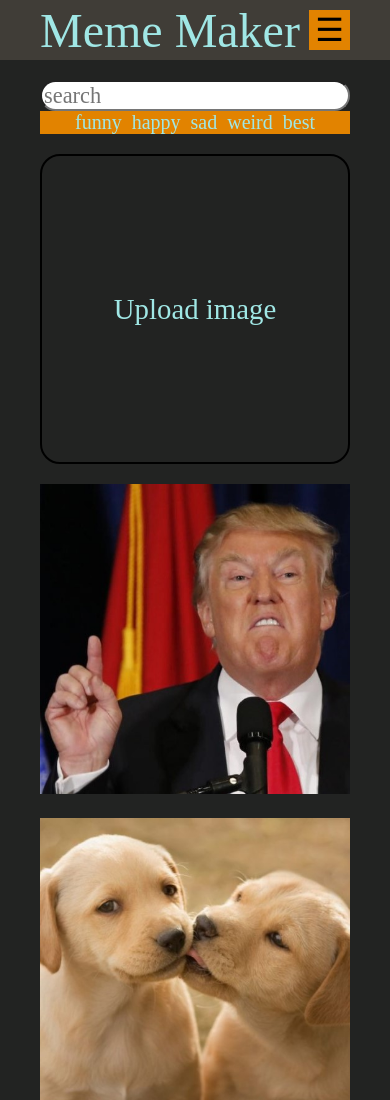
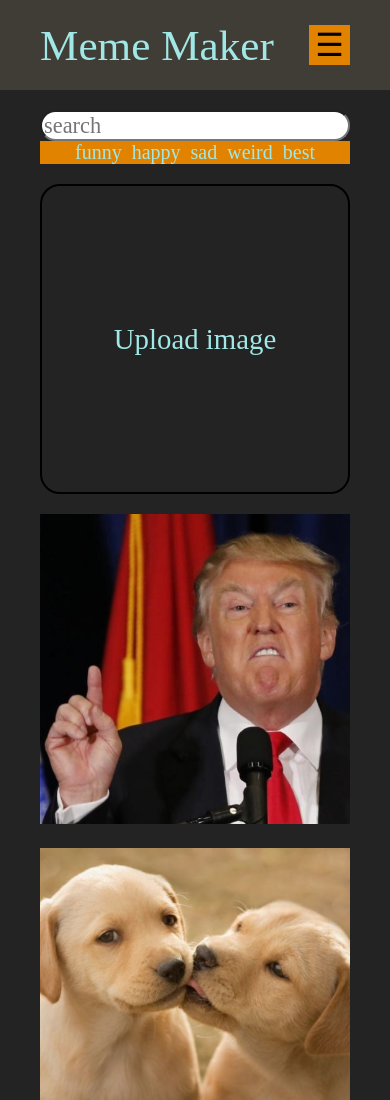
Before and after one commit to lironhefcode/meme-maker, a plain HTML site: page index.html in a window 390 px wide. Shown: the top 1100 px of the page. Drawn offline with Linux system fonts and the light colour scheme; a web font is replaced by a local one.

Commit message:
changed Title size

```diff
--- a/style/setup/mq.css
+++ b/style/setup/mq.css
@@ -5,7 +5,7 @@
     font-size: 1.2em;
   }
   .header {
-    height: 60px;
+    height: 90px;
 }
   .header .btn-toggle-menu {
       display: block;
@@ -45,6 +45,9 @@
     font-size: 16px;
     padding: 1em;
   }
+  .title{
+    font-size: 2.7em;
+}
 }
 
 
```
